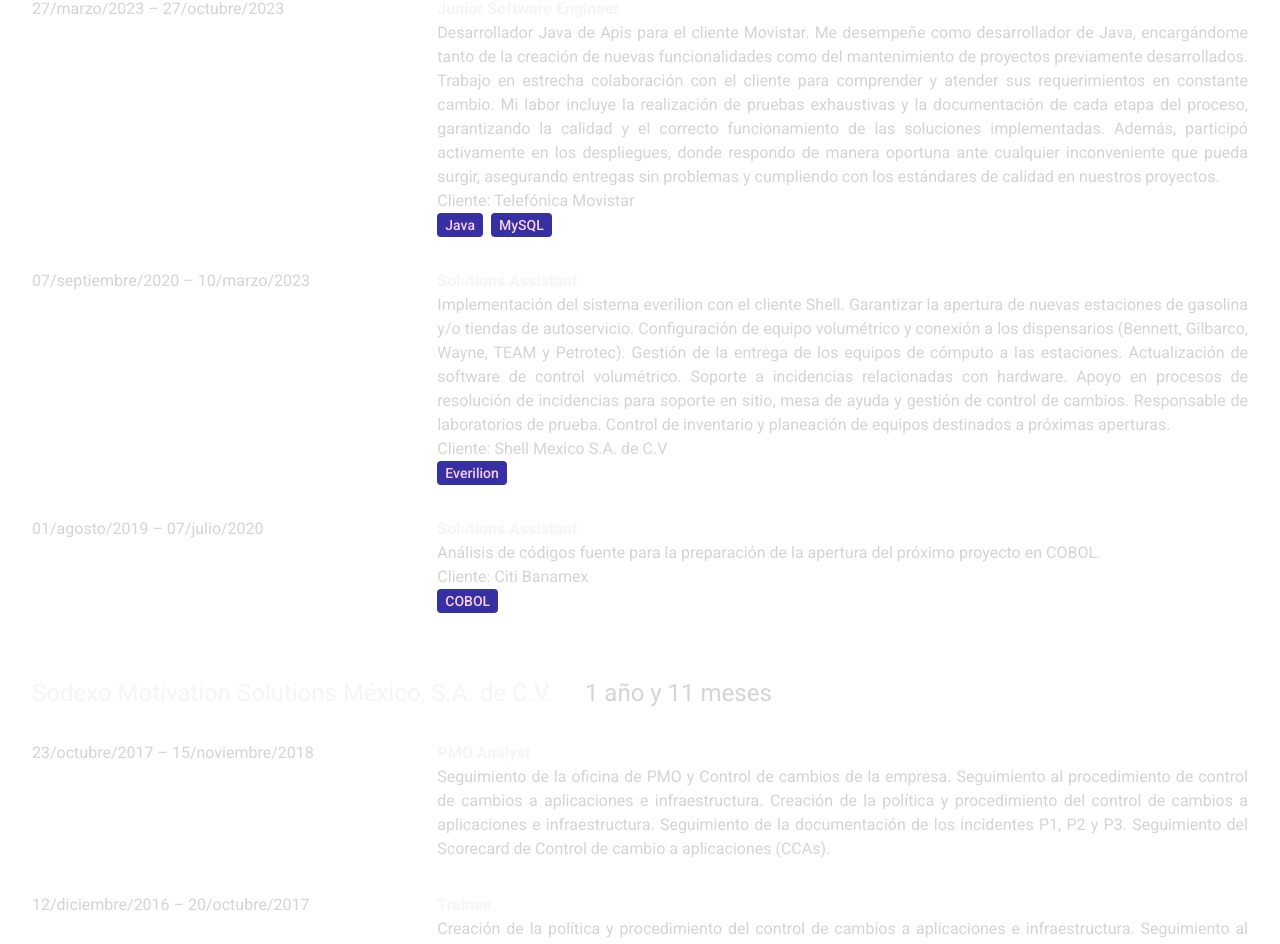
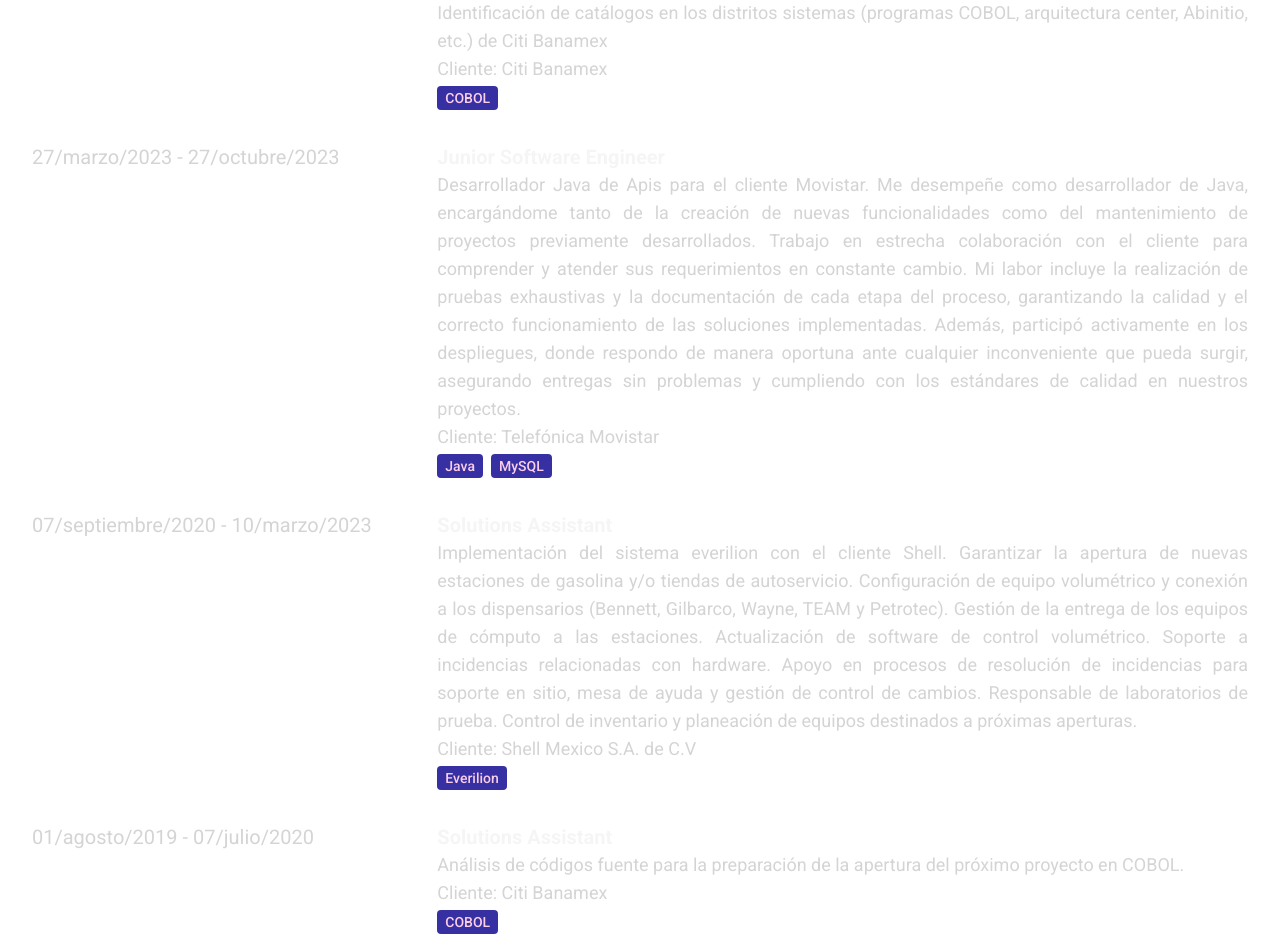
Before and after one commit to DavidVazquez001/web-developer, a React (Vite) app: page / in a window 1280 px wide. Shown: the part 2696-3640 px from the top of the page. Built offline with nearby package versions, Linux system fonts and the light colour scheme.

Commit message:
cambio de tamaño de letra

```diff
--- a/src/components/Contact.jsx
+++ b/src/components/Contact.jsx
@@ -11,21 +11,21 @@
             <div className="flex flex-wrap items-center space-y-8 py-8 lg:space-y-0">
                 <div className="w-full lg:w-1/3">
                     <div className="flex flex-col items-center justify-center">
-                        <FaLocationDot />
+                        <FaLocationDot className="text-3xl" />
                         <div>{CONTACT.address}</div>
                     </div>
                 </div>
 
                 <div className="w-full lg:w-1/3">
                     <div className="flex flex-col items-center justify-center">
-                        <FaPhoneSquare />
+                        <FaPhoneSquare className="text-3xl" />
                         <div>{CONTACT.phoneNo}</div>
                     </div>
                 </div>
 
                 <div className="w-full lg:w-1/3">
                     <div className="flex flex-col items-center justify-center">
-                        <IoMdMail />
+                        <IoMdMail className="text-3xl" />
                         <div>{CONTACT.email}</div>
                     </div>
                 </div>
--- a/src/components/Experience.jsx
+++ b/src/components/Experience.jsx
@@ -29,12 +29,12 @@
                                     key={`${index}-${roleIndex}`}
                                     className="mt-8 flex w-full flex-wrap"
                                 >
-                                    <div className="w-full text-justify text-neutral-300 lg:w-1/3">
+                                    <div className="w-full text-justify text-xl text-neutral-300 lg:w-1/3">
                                         {role.period}
                                     </div>
 
                                     <div className="w-full lg:w-2/3">
-                                        <div className="text-justify font-bold text-neutral-100">
+                                        <div className="text-justify text-xl font-bold text-neutral-100">
                                             {role.role}
                                         </div>
                                         <div className="text-justify text-neutral-300">
--- a/src/components/Hero.jsx
+++ b/src/components/Hero.jsx
@@ -10,14 +10,17 @@
                         <h1 className="pb-16 text-center text-6xl font-thin tracking-tight lg:mt-16 lg:text-left lg:text-8xl">
                             José David Martínez Vázquez
                         </h1>
+
                         <span className="bg-gradient-to-r from-yellow-400 via-slate-500 to-rose-600 bg-clip-text text-center text-4xl tracking-tight text-transparent lg:text-left">
                             Full Stack Web Developer
                         </span>
+
                         <p className="my-2 max-w-xl py-6 text-justify font-light tracking-tighter">
                             {HERO_CONTENT}
                         </p>
                     </div>
                 </div>
+
                 <div className="max-h-[592px] w-full overflow-hidden lg:w-1/2 lg:p-8">
                     <div className="flex h-full w-full justify-center">
                         <img
--- a/src/components/Projects.jsx
+++ b/src/components/Projects.jsx
@@ -6,7 +6,7 @@
     };
 
     return (
-        <div className="border-b border-neutral-400 py-12">
+        <div className="border-b border-neutral-400 py-12 text-lg">
             <div>
                 {PROJECTS.map((project, index) => (
                     <div key={index} className="flex flex-wrap justify-start">
@@ -19,7 +19,7 @@
                             />
                         </div>
 
-                        <div className="mt-4 w-full lg:w-2/3">
+                        <div className="mt-4 w-full space-y-4 lg:w-2/3">
                             <h4 className="text-justify text-xl font-bold">
                                 {project.title}
                             </h4>
@@ -31,11 +31,21 @@
                                 {project.description}
                             </p>
 
+                            <p
+                                className="text-justify text-neutral-300"
+                                style={{ whiteSpace: 'pre-line' }}
+                            >
+                                Fecha de publicación:{' '}
+                                <span className="font-semibold">
+                                    {project.publishDate}
+                                </span>
+                            </p>
+
                             <div className="flex flex-wrap">
                                 {project.technologies.map((tech, techIndex) => (
                                     <span
                                         key={`${index}-${techIndex}`}
-                                        className="mr-2 mt-4 rounded bg-indigo-800 px-2 py-1 text-sm font-medium text-pink-200"
+                                        className="mr-2 rounded bg-indigo-800 px-2 py-1 text-sm font-medium text-pink-200"
                                     >
                                         {tech}
                                     </span>
--- a/src/constants/index.js
+++ b/src/constants/index.js
@@ -25,7 +25,7 @@
         duration: '4 años y 8 meses',
         roles: [
             {
-                period: '01/noviembre/2023 – 19/marzo/2024',
+                period: '01/noviembre/2023 - 19/marzo/2024',
                 role: 'Junior Software Engineer',
                 description:
                     'Identificación de catálogos en los distritos sistemas (programas COBOL, arquitectura center, Abinitio, etc.) de Citi Banamex',
@@ -33,7 +33,7 @@
                 technologies: ['COBOL'],
             },
             {
-                period: '27/marzo/2023 – 27/octubre/2023 ',
+                period: '27/marzo/2023 - 27/octubre/2023 ',
                 role: 'Junior Software Engineer',
                 description:
                     'Desarrollador Java de Apis para el cliente Movistar. Me desempeñe como desarrollador de Java, encargándome tanto de la creación de nuevas funcionalidades como del mantenimiento de proyectos previamente desarrollados. Trabajo en estrecha colaboración con el cliente para comprender y atender sus requerimientos en constante cambio. Mi labor incluye la realización de pruebas exhaustivas y la documentación de cada etapa del proceso, garantizando la calidad y el correcto funcionamiento de las soluciones implementadas. Además, participó activamente en los despliegues, donde respondo de manera oportuna ante cualquier inconveniente que pueda surgir, asegurando entregas sin problemas y cumpliendo con los estándares de calidad en nuestros proyectos.',
@@ -41,7 +41,7 @@
                 technologies: ['Java', 'MySQL'],
             },
             {
-                period: '07/septiembre/2020 – 10/marzo/2023',
+                period: '07/septiembre/2020 - 10/marzo/2023',
                 role: 'Solutions Assistant',
                 description:
                     'Implementación del sistema everilion con el cliente Shell. Garantizar la apertura de nuevas estaciones de gasolina y/o tiendas de autoservicio. Configuración de equipo volumétrico y conexión a los dispensarios (Bennett, Gilbarco, Wayne, TEAM y Petrotec). Gestión de la entrega de los equipos de cómputo a las estaciones. Actualización de software de control volumétrico. Soporte a incidencias relacionadas con hardware. Apoyo en procesos de resolución de incidencias para soporte en sitio, mesa de ayuda y gestión de control de cambios. Responsable de laboratorios de prueba. Control de inventario y planeación de equipos destinados a próximas aperturas.',
@@ -49,7 +49,7 @@
                 technologies: ['Everilion'],
             },
             {
-                period: '01/agosto/2019 – 07/julio/2020',
+                period: '01/agosto/2019 - 07/julio/2020',
                 role: 'Solutions Assistant',
                 description:
                     'Análisis de códigos fuente para la preparación de la apertura del próximo proyecto en COBOL.',
@@ -64,7 +64,7 @@
         duration: '1 año y 11 meses',
         roles: [
             {
-                period: '23/octubre/2017 – 15/noviembre/2018',
+                period: '23/octubre/2017 - 15/noviembre/2018',
                 role: 'PMO Analyst',
                 description:
                     'Seguimiento de la oficina de PMO y Control de cambios de la empresa. Seguimiento al procedimiento de control de cambios a aplicaciones e infraestructura. Creación de la política y procedimiento del control de cambios a aplicaciones e infraestructura. Seguimiento de la documentación de los incidentes P1, P2 y P3. Seguimiento del Scorecard de Control de cambio a aplicaciones (CCAs).',
@@ -72,7 +72,7 @@
                 technologies: [],
             },
             {
-                period: '12/diciembre/2016 – 20/octubre/2017',
+                period: '12/diciembre/2016 - 20/octubre/2017',
                 role: 'Trainee',
                 description:
                     'Creación de la política y procedimiento del control de cambios a aplicaciones e infraestructura. Seguimiento al procedimiento de control de cambios a aplicaciones e infraestructura. Seguimiento de la documentación de los incidentes P1, P2 y P3. Control del Scorecard de cambio a aplicaciones (CCAs).',
@@ -94,6 +94,7 @@
         Además, he optimizado el rendimiento del sitio mediante el uso de componentes de React que renderizan únicamente las partes necesarias, evitando la recarga completa de la página y mejorando la eficiencia en la navegación. La sección de "Productos" incluye un filtrado dinámico que permite a los usuarios encontrar lo que buscan de manera rápida, mientras que en la página de "Inicio" se presentan productos de forma aleatoria para enriquecer la experiencia del usuario.
 
         También he dedicado tiempo a la edición profesional de imágenes, asegurando una presentación visual de alta calidad. Todo esto se ha realizado con un enfoque en la experiencia del usuario (UX) y la interfaz de usuario (UI), garantizando una interacción intuitiva y agradable en cada visita.`,
+        publishDate: '30-julio-2024',
         technologies: ['HTML5', 'CSS3', 'Tailwind', 'JavaScript', 'React'],
         url: 'https://jfaireyenergia.com/',
     },
--- a/src/pages/Home.jsx
+++ b/src/pages/Home.jsx
@@ -19,7 +19,7 @@
             <div className="container mx-auto px-8">
                 <Navbar />
 
-                <div className="pt-[104px]">
+                <div className="pt-[104px] text-lg">
                     <Hero />
                     <Contact />
                     <About />
```
